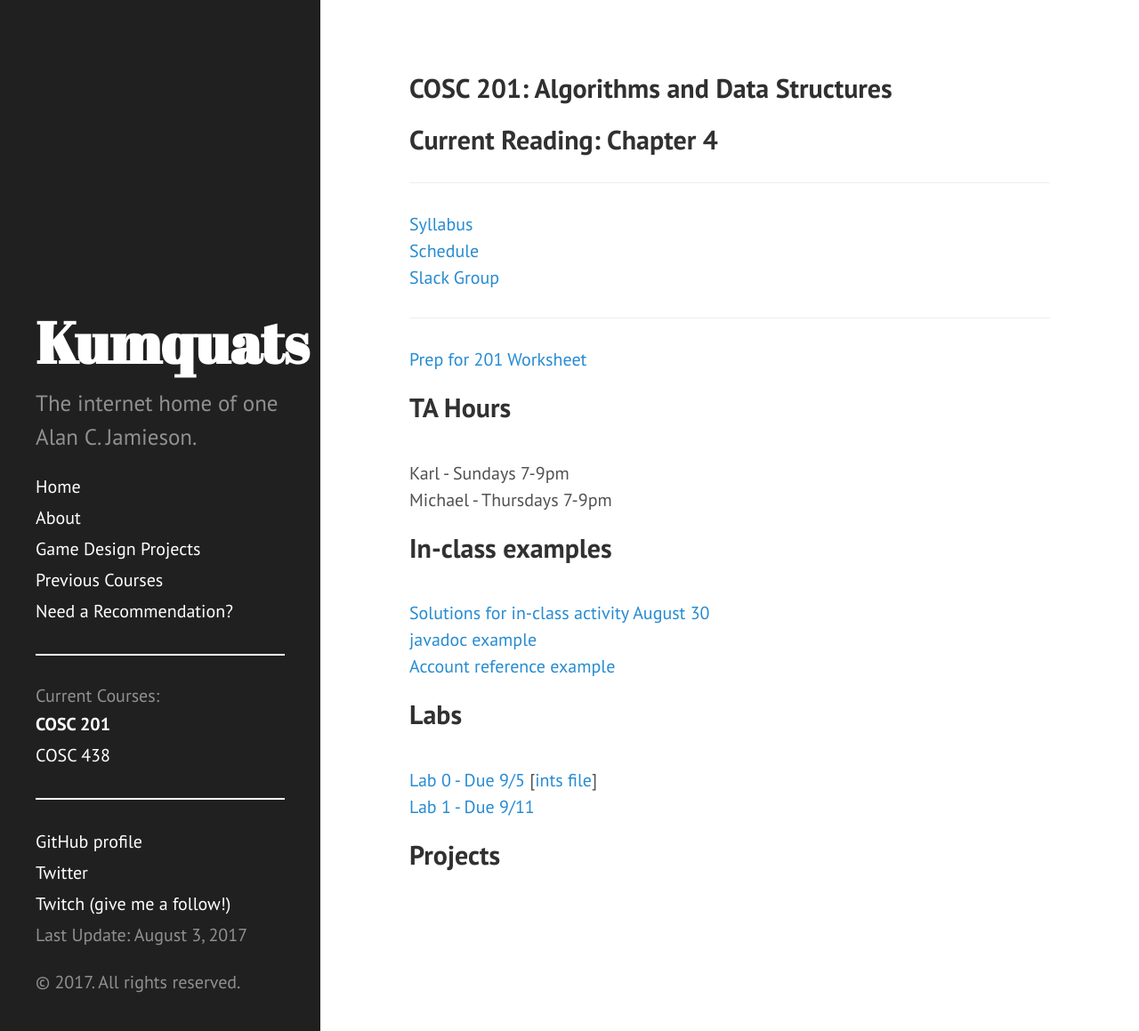
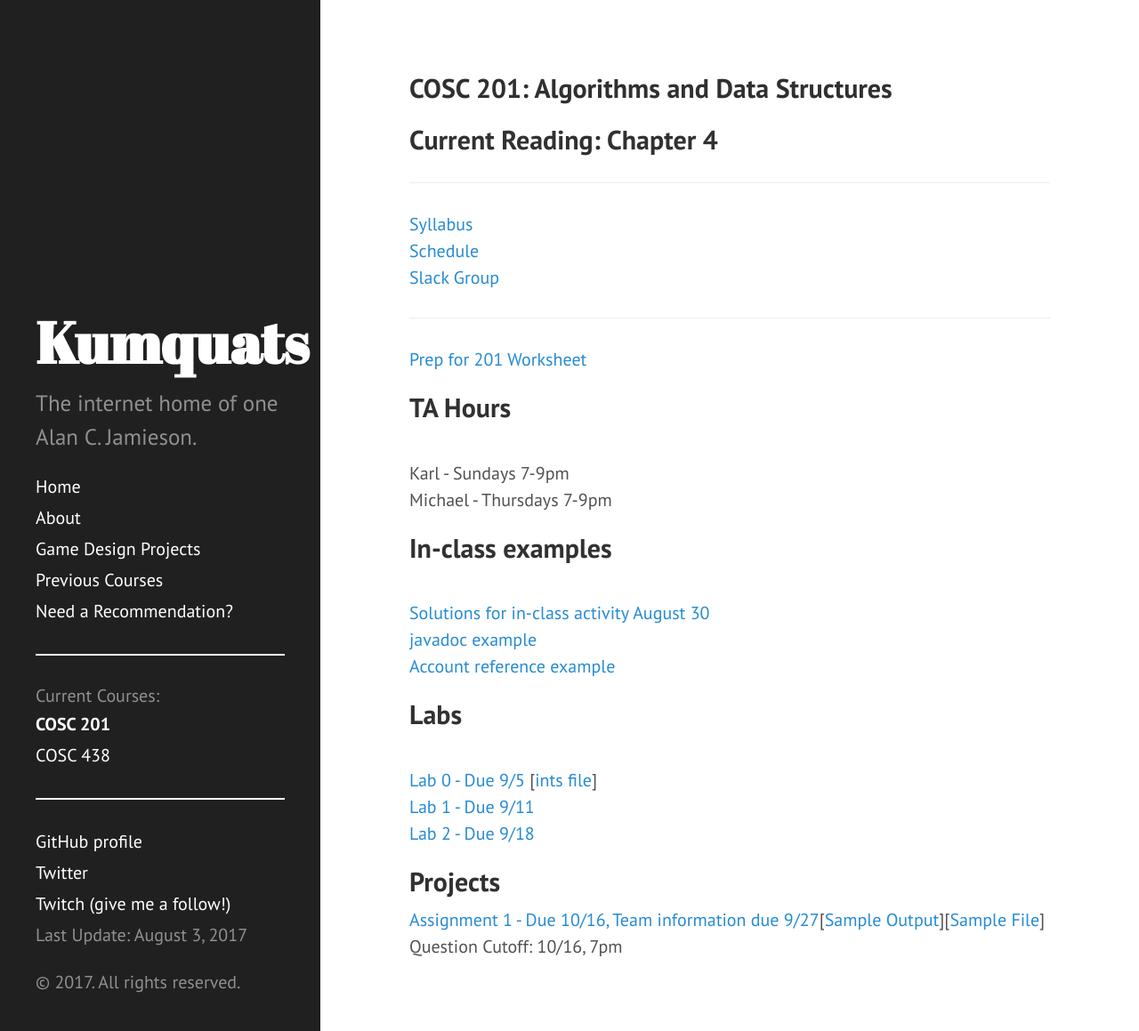
Before and after one commit to ripark/ripark.github.io, a Jekyll site: the page built from f17/cosc201.html, in a window 1280 px wide and 1159 px high. Shown: the whole window at 89% size. Built offline with Jekyll 4.4.1, drawn with Linux system fonts in a browser that asks for light colours; Markdown is read by kramdown in place of the engine named in the settings.

Commit message:
week update

```diff
--- a/f17/cosc201.html
+++ b/f17/cosc201.html
@@ -34,4 +34,8 @@ Michael - Thursdays 7-9pm
 <br>
 <a href="http://ripark.github.io/f17/COSC201Lab1.pdf">Lab 1 - Due 9/11</a>
 <br>
+<a href="http://ripark.github.io/f17/COSC201Lab2.pdf">Lab 2 - Due 9/18</a>
+<br>
 <h2> Projects </h2>
+<a href="http://ripark.github.io/f17/COSC201Asg1.pdf">Assignment 1 - Due 10/16, Team information due 9/27</a>[<a href="http://ripark.github.io/f15/sample.txt">Sample Output</a>][<a href="http://ripark.github.io/f15/accounts.txt">Sample File</a>] Question Cutoff: 10/16, 7pm
+<br>
--- a/f17/cosc438.html
+++ b/f17/cosc438.html
@@ -25,6 +25,8 @@ shorttitle: "COSC 438"
 <br>
 <a href="https://www.lexaloffle.com/bbs/?tid=28207">PICO-8 Cheat Sheet</a>
 <br>
+<a href="http://ripark.github.io/f17/sept13demo.p8">Sept 13 demo</a>
+<br>
 <h1>Project Docs</h1>
 <br>
 <a href="http://ripark.github.io/f17/COSC438Proj1.pdf">Miniproject #1 - Due 9/27</a>
```
Also changed, not shown: 3 other files.
